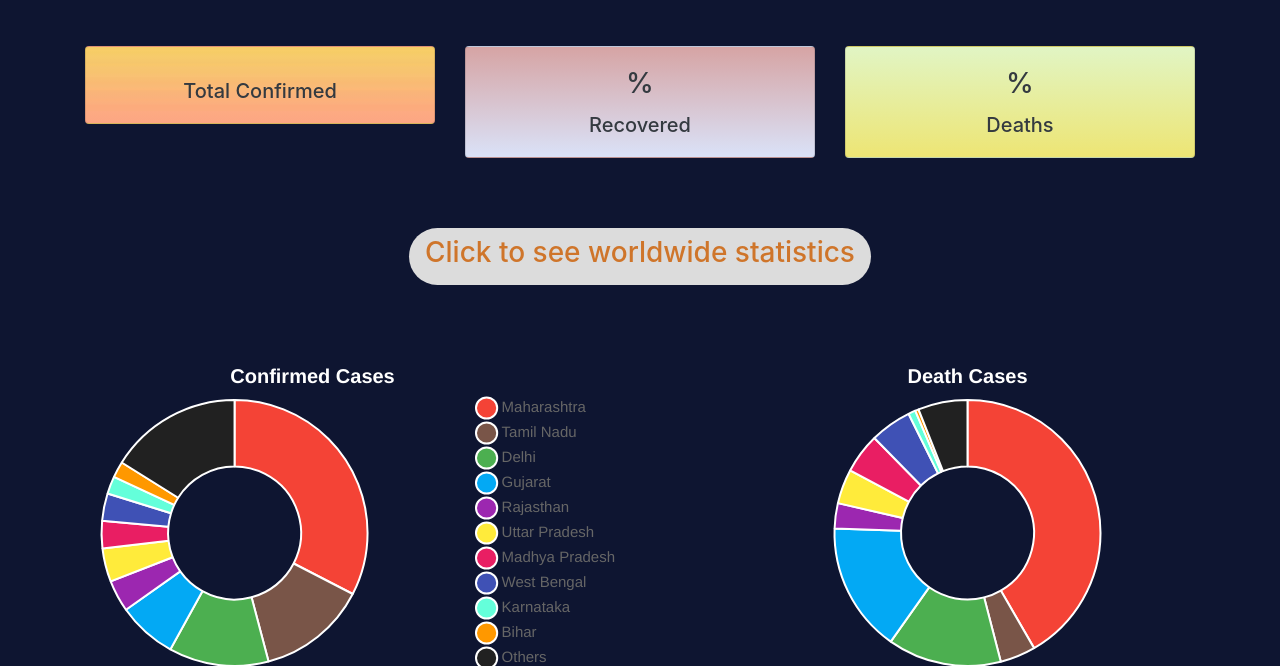
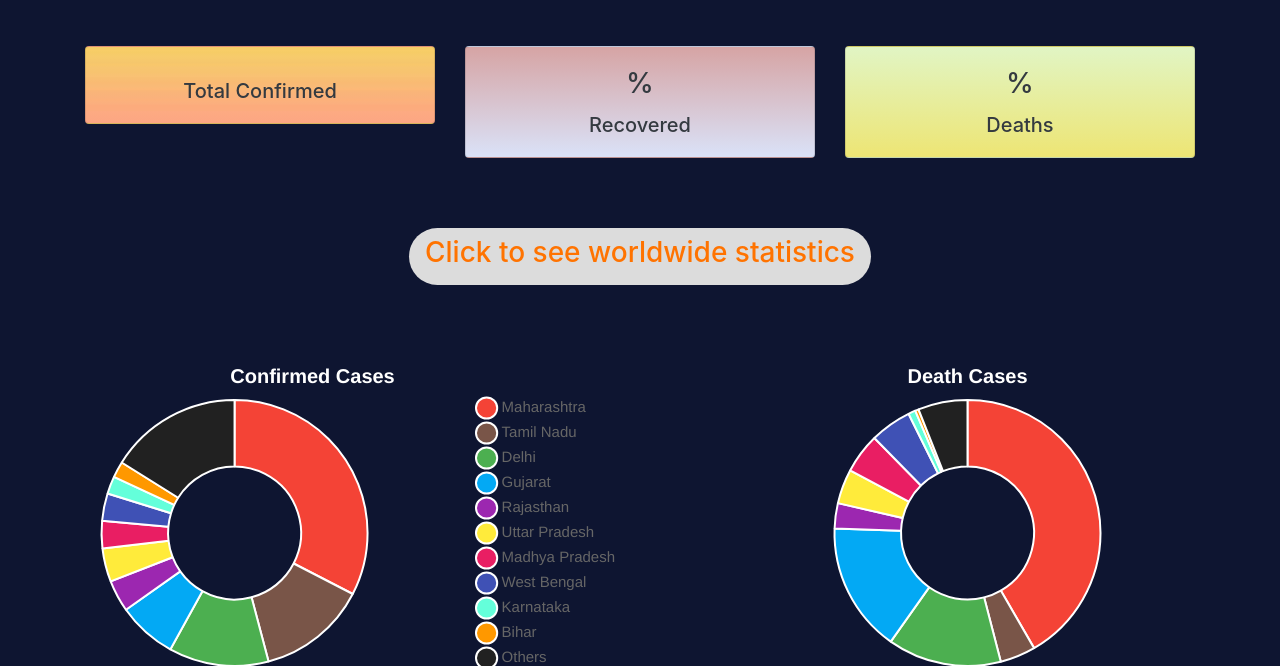
Before and after one commit to dummy26/Covid-Warriors, a Django app: template home/templates/home/india_tracker.html in a window 1280 px wide. Shown: the part 260-926 px from the top of the page. Run offline with Django 3.2, Linux system fonts and the light colour scheme; the template is opened without the code that fills it, so the values that code supplies are empty; parts of the project's set-up code (start-up, migrations or seed data) failed here and were passed over; some libraries are stand-ins or nearby versions.

Commit message:
changes hover effect in india_tracker on button

```diff
--- a/home/static/home/css/india_tracker.css
+++ b/home/static/home/css/india_tracker.css
@@ -34,15 +34,14 @@ h1 {
     border: none;
     border-radius: 50px;
     background-color: rgb(220, 220, 220);
-    color: #cf752a;
+    color: #ff7300;
     padding: 0.5rem 1rem;
     transition: all 0.5s ease;
     outline: none;
 }
 
 .worldStats button:hover {
-    background-color: #cf752a;
-    color: rgb(220, 220, 220);
+    background-color: rgb(190, 190, 190);
 }
 
 .pie_charts {
```
